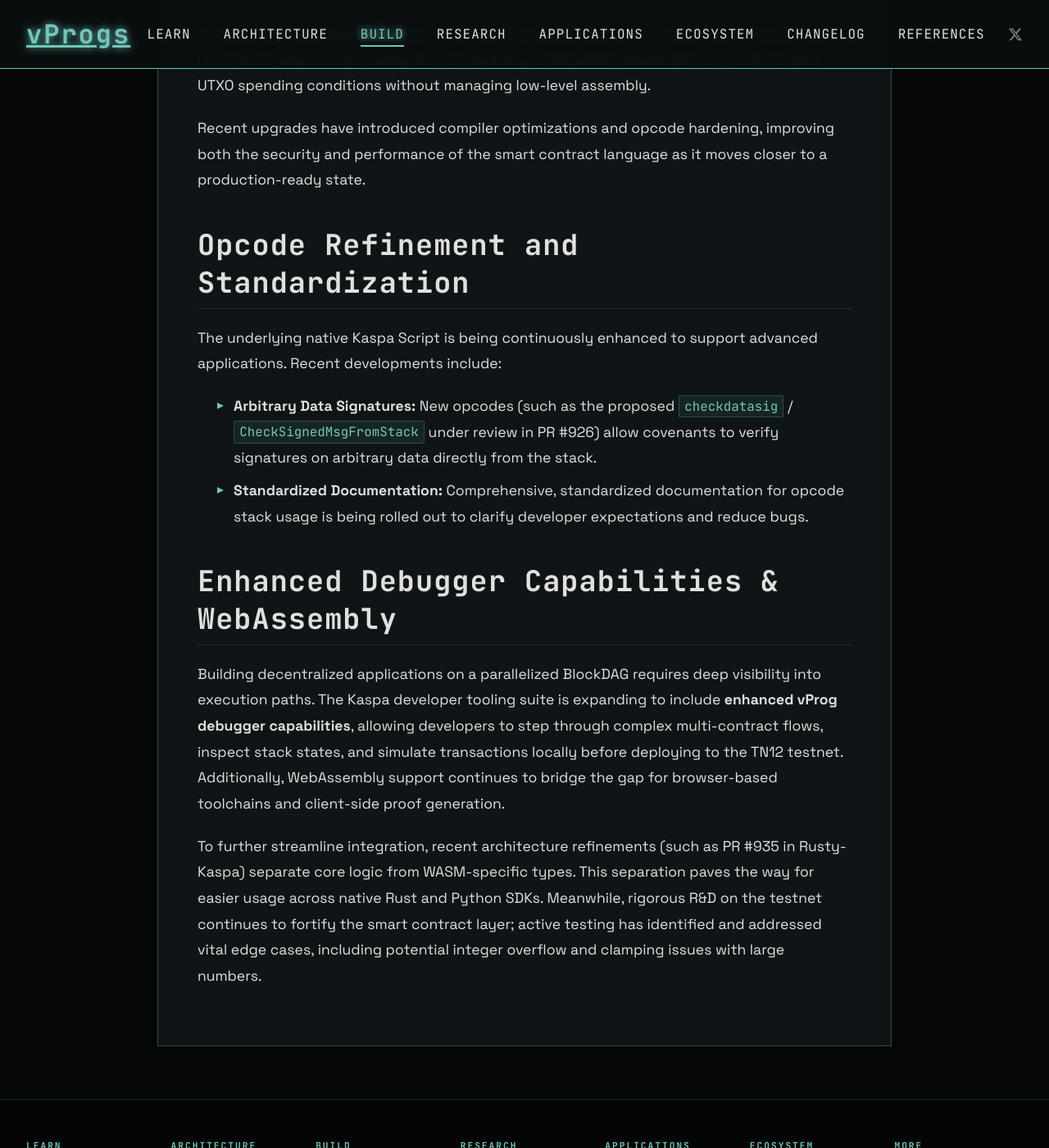
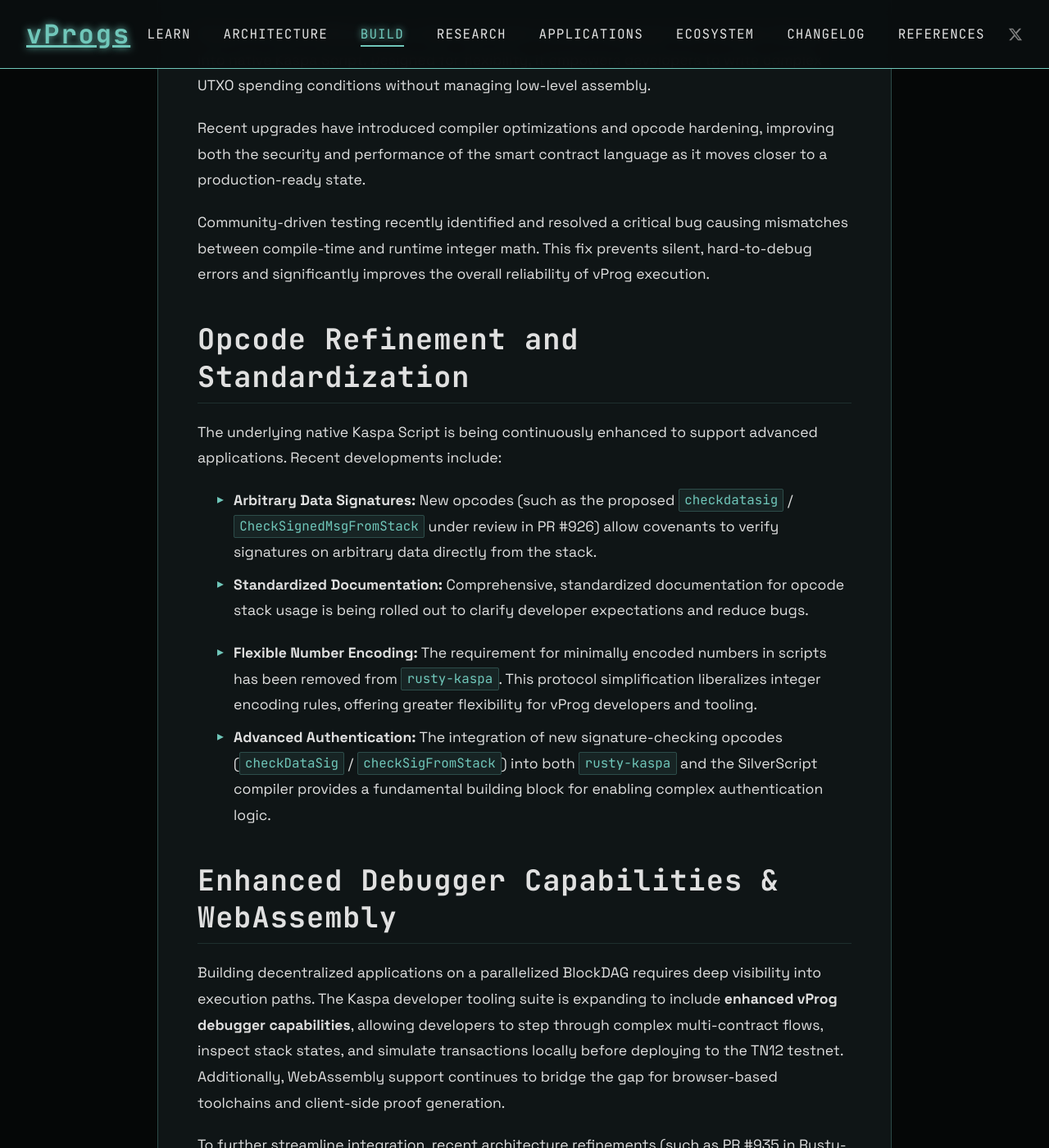
Before and after one commit to creative-inference/vprogs.xyz, a Jekyll site: the page built from build/developer-tools-overview.md, in a window 1280 px wide and 1400 px high, scrolled down 547 px. Shown: the whole window at 82% size. Built offline with Jekyll 4.4.1, drawn with Linux system fonts in a browser that asks for light colours; some of the changed text lies outside the part shown.

Commit message:
Update developer tools overview with SilverScript debug support, math fixes, and new opcodes [auto]

```diff
--- a/build/developer-tools-overview.md
+++ b/build/developer-tools-overview.md
@@ -15,11 +15,18 @@
 
 Recent upgrades have introduced compiler optimizations and opcode hardening, improving both the security and performance of the smart contract language as it moves closer to a production-ready state.
 
+
+Community-driven testing recently identified and resolved a critical bug causing mismatches between compile-time and runtime integer math. This fix prevents silent, hard-to-debug errors and significantly improves the overall reliability of vProg execution.
+
 ## Opcode Refinement and Standardization
 
 The underlying native Kaspa Script is being continuously enhanced to support advanced applications. Recent developments include:
 *   **Arbitrary Data Signatures:** New opcodes (such as the proposed `checkdatasig` / `CheckSignedMsgFromStack` under review in PR #926) allow covenants to verify signatures on arbitrary data directly from the stack.
 *   **Standardized Documentation:** Comprehensive, standardized documentation for opcode stack usage is being rolled out to clarify developer expectations and reduce bugs.
+
+
+*   **Flexible Number Encoding:** The requirement for minimally encoded numbers in scripts has been removed from `rusty-kaspa`. This protocol simplification liberalizes integer encoding rules, offering greater flexibility for vProg developers and tooling.
+*   **Advanced Authentication:** The integration of new signature-checking opcodes (`checkDataSig` / `checkSigFromStack`) into both `rusty-kaspa` and the SilverScript compiler provides a fundamental building block for enabling complex authentication logic.
 
 ## Enhanced Debugger Capabilities & WebAssembly
 
@@ -27,3 +34,5 @@
 
 
 To further streamline integration, recent architecture refinements (such as PR #935 in Rusty-Kaspa) separate core logic from WASM-specific types. This separation paves the way for easier usage across native Rust and Python SDKs. Meanwhile, rigorous R&D on the testnet continues to fortify the smart contract layer; active testing has identified and addressed vital edge cases, including potential integer overflow and clamping issues with large numbers.
+
+SilverScript now officially supports source-level debugging and complex state-transition test scenarios. This represents a major leap in developer experience, drastically simplifying the process of building and testing sophisticated smart contracts.
```
